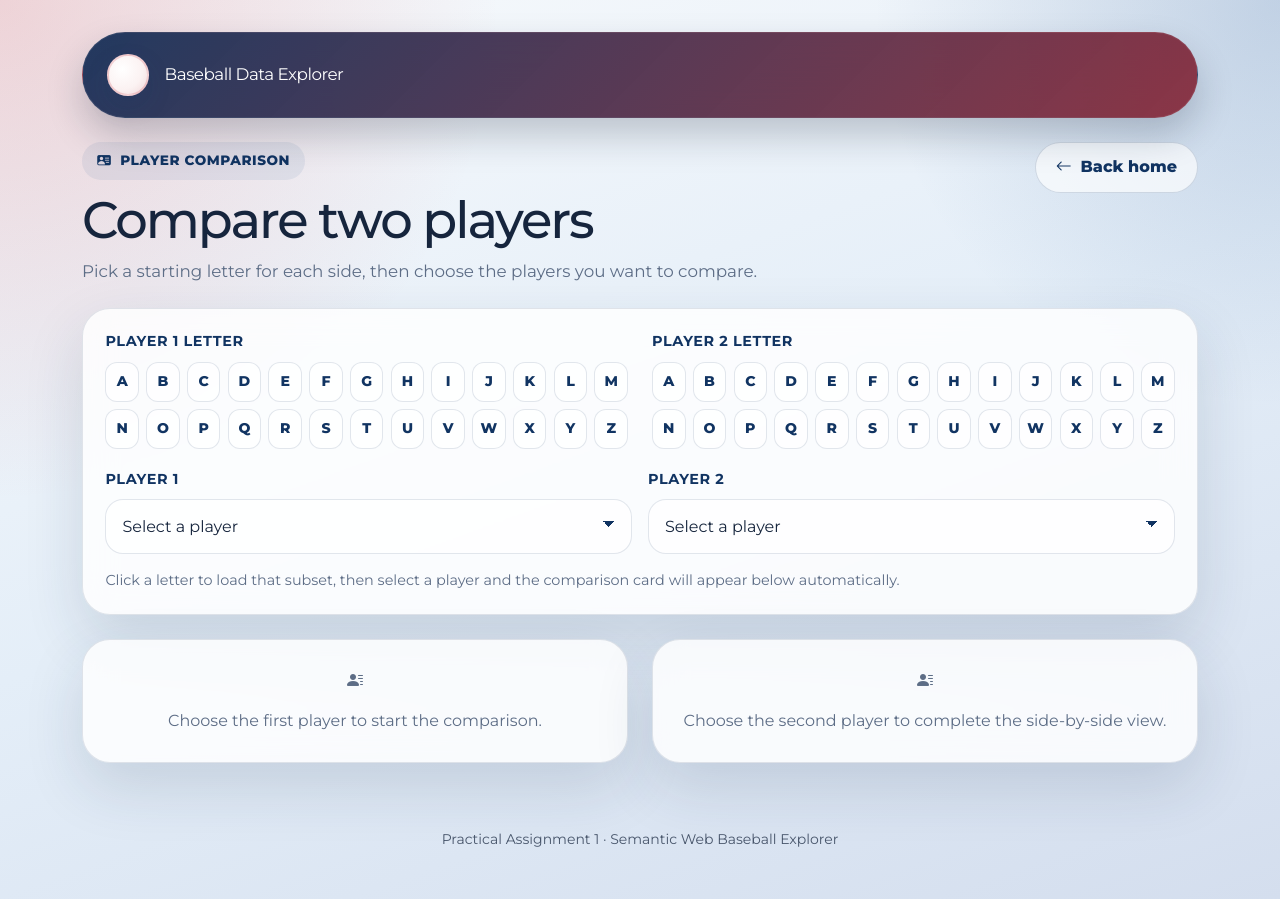
After one commit to davidpelicano0911/WS-1Project, a Django app: page /compare/ in a window 1280 px wide. The commit adds this page. Run offline with Django 5.2, Linux system fonts and the light colour scheme.

Commit message:
added compare page

```diff
--- a/webapp/baseball/sparql.py
+++ b/webapp/baseball/sparql.py
@@ -1,10 +1,131 @@
+from functools import lru_cache
+
 from SPARQLWrapper import SPARQLWrapper, JSON
 
 # URL do teu repositório no GraphDB
 ENDPOINT = "http://localhost:7200/repositories/baseball"
 
+def run_query(query):
+    sparql = SPARQLWrapper(ENDPOINT)
+    sparql.setQuery(query)
+    sparql.setReturnFormat(JSON)
+    results = sparql.query().convert()
+    return results["results"]["bindings"]
+
+@lru_cache(maxsize=32)
+def get_player_options_by_initial(initial):
+    initial = str(initial).strip().upper()
+    if len(initial) != 1 or not initial.isalpha():
+        return []
+
+    query = f"""
+    PREFIX bb: <http://baseball.ws.pt/>
+    PREFIX foaf: <http://xmlns.com/foaf/0.1/>
+
+    SELECT ?playerID ?name
+    WHERE {{
+        ?player a bb:Player ;
+                bb:playerID ?playerID ;
+                foaf:name ?name .
+        FILTER(STRSTARTS(UCASE(STR(?name)), "{initial}"))
+    }}
+    ORDER BY ?name ?playerID
+    """
+
+    results = run_query(query)
+    return [
+        {
+            "player_id": row["playerID"]["value"],
+            "name": row["name"]["value"],
+        }
+        for row in results
+    ]
+
+def escape_sparql_string(value):
+    return str(value).replace("\\", "\\\\").replace('"', '\\"')
+
+@lru_cache(maxsize=1024)
+def get_player_summary(player_id):
+    player_id = escape_sparql_string(player_id.strip())
+    if not player_id:
+        return None
+
+    query = f"""
+    PREFIX bb: <http://baseball.ws.pt/>
+    PREFIX foaf: <http://xmlns.com/foaf/0.1/>
+
+    SELECT ?name ?playerID ?birthYear ?birthCountry ?height ?weight ?awardsCount ?maxSalary ?careerHomeRuns ?careerRBI ?battingSeasons
+    WHERE {{
+        ?player a bb:Player ;
+                foaf:name ?name ;
+                bb:playerID ?playerID .
+        FILTER(?playerID = "{player_id}")
+
+        OPTIONAL {{ ?player bb:birthYear ?birthYear . }}
+        OPTIONAL {{ ?player bb:birthCountry ?birthCountry . }}
+        OPTIONAL {{ ?player bb:height ?height . }}
+        OPTIONAL {{ ?player bb:weight ?weight . }}
+
+        OPTIONAL {{
+            SELECT (COUNT(DISTINCT ?awardObj) AS ?awardsCount)
+            WHERE {{
+                ?player bb:playerID "{player_id}" ;
+                        bb:wonAward ?awardObj .
+            }}
+        }}
+
+        OPTIONAL {{
+            SELECT (MAX(?salaryValue) AS ?maxSalary)
+            WHERE {{
+                ?player bb:playerID "{player_id}" ;
+                        bb:hasSalary ?salaryObj .
+                ?salaryObj bb:salary ?salaryValue .
+            }}
+        }}
+
+        OPTIONAL {{
+            SELECT
+                (SUM(?homeRunsValue) AS ?careerHomeRuns)
+                (SUM(?rbiValue) AS ?careerRBI)
+                (COUNT(DISTINCT ?season) AS ?battingSeasons)
+            WHERE {{
+                ?player bb:playerID "{player_id}" ;
+                        bb:hasBatting ?battingObj .
+                OPTIONAL {{ ?battingObj bb:homeRuns ?homeRunsValue . }}
+                OPTIONAL {{ ?battingObj bb:RBI ?rbiValue . }}
+                OPTIONAL {{ ?battingObj bb:yearID ?season . }}
+            }}
+        }}
+    }}
+    LIMIT 1
+    """
+
+    results = run_query(query)
+    if not results:
+        return None
+
+    row = results[0]
+
+    def value_for(key, default="N/A"):
+        return row.get(key, {}).get("value", default)
+
+    return {
+        "name": value_for("name"),
+        "player_id": value_for("playerID"),
+        "birth_year": value_for("birthYear"),
+        "birth_country": value_for("birthCountry"),
+        "height": value_for("height"),
+        "weight": value_for("weight"),
+        "awards_count": value_for("awardsCount", "0"),
+        "max_salary": value_for("maxSalary", "0"),
+        "career_home_runs": value_for("careerHomeRuns", "0"),
+        "career_rbi": value_for("careerRBI", "0"),
+        "batting_seasons": value_for("battingSeasons", "0"),
+        "search_term": player_id,
+    }
+
+@lru_cache(maxsize=1)
 def get_top_salaries():
-    sparql = SPARQLWrapper(ENDPOINT)
     query = """
     PREFIX bb: <http://baseball.ws.pt/>
     PREFIX foaf: <http://xmlns.com/foaf/0.1/>
@@ -18,13 +139,10 @@ def get_top_salaries():
     ORDER BY DESC(?salary)
     LIMIT 10
     """
-    sparql.setQuery(query)
-    sparql.setReturnFormat(JSON)
-    results = sparql.query().convert()
-    return results["results"]["bindings"]
+    return run_query(query)
 
+@lru_cache(maxsize=1)
 def get_awards_list():
-    sparql = SPARQLWrapper(ENDPOINT)
     # Usamos os links completos para garantir que ele encontra os triplos
     query = """
     SELECT ?name ?award ?year
@@ -37,7 +155,4 @@ def get_awards_list():
     ORDER BY DESC(?year)
     LIMIT 25
     """
-    sparql.setQuery(query)
-    sparql.setReturnFormat(JSON)
-    results = sparql.query().convert()
-    return results["results"]["bindings"]
+    return run_query(query)
--- a/webapp/baseball/static/baseball/style.css
+++ b/webapp/baseball/static/baseball/style.css
@@ -220,6 +220,10 @@ a {
     margin-top: 1.75rem;
 }
 
+.button-row.compact {
+    margin-top: 0;
+}
+
 .btn-app {
     display: inline-flex;
     align-items: center;
@@ -262,6 +266,176 @@ a {
 
 .data-panel {
     padding: 1.35rem;
+}
+
+.form-panel {
+    padding: 1.4rem;
+}
+
+.form-label-app {
+    display: block;
+    margin-bottom: 0.55rem;
+    color: var(--accent-alt-strong);
+    font-size: 0.9rem;
+    font-weight: 700;
+    text-transform: uppercase;
+    letter-spacing: 0.04em;
+}
+
+.alphabet-picker {
+    display: grid;
+    grid-template-columns: repeat(13, minmax(0, 1fr));
+    gap: 0.45rem;
+}
+
+.alphabet-button {
+    min-height: 2.5rem;
+    padding: 0.45rem 0;
+    border: 1px solid rgba(17, 52, 98, 0.12);
+    border-radius: 12px;
+    background: rgba(255, 255, 255, 0.72);
+    color: var(--accent-alt-strong);
+    font-size: 0.88rem;
+    font-weight: 800;
+    transition: transform 0.18s ease, border-color 0.18s ease, background 0.18s ease, box-shadow 0.18s ease;
+}
+
+.alphabet-button:hover {
+    transform: translateY(-1px);
+    border-color: rgba(29, 79, 145, 0.28);
+    background: rgba(255, 255, 255, 0.92);
+    box-shadow: 0 10px 18px rgba(17, 52, 98, 0.08);
+}
+
+.alphabet-button.active {
+    color: #fff7f8;
+    border-color: rgba(143, 33, 52, 0.26);
+    background: linear-gradient(135deg, var(--accent), var(--accent-strong));
+    box-shadow: 0 12px 20px rgba(198, 56, 69, 0.18);
+}
+
+.input-app {
+    width: 100%;
+    min-height: 3.2rem;
+    padding: 0.9rem 1rem;
+    border-radius: 18px;
+    border: 1px solid rgba(17, 52, 98, 0.12);
+    background: rgba(255, 255, 255, 0.72);
+    color: var(--text-main);
+    outline: none;
+    transition: border-color 0.2s ease, box-shadow 0.2s ease, background 0.2s ease;
+}
+
+.input-app:focus {
+    border-color: rgba(29, 79, 145, 0.4);
+    background: rgba(255, 255, 255, 0.92);
+    box-shadow: 0 0 0 4px rgba(29, 79, 145, 0.08);
+}
+
+.select-app {
+    appearance: none;
+    background-image:
+        linear-gradient(45deg, transparent 50%, var(--accent-alt-strong) 50%),
+        linear-gradient(135deg, var(--accent-alt-strong) 50%, transparent 50%);
+    background-position:
+        calc(100% - 22px) calc(50% - 3px),
+        calc(100% - 16px) calc(50% - 3px);
+    background-size: 6px 6px, 6px 6px;
+    background-repeat: no-repeat;
+    padding-right: 3rem;
+}
+
+.hint-app {
+    color: var(--text-muted);
+    font-size: 0.9rem;
+}
+
+.compare-grid {
+    display: grid;
+    grid-template-columns: repeat(2, minmax(0, 1fr));
+    gap: 1.5rem;
+}
+
+.compare-card {
+    height: 100%;
+    padding: 1.6rem;
+}
+
+.compare-card-header {
+    display: flex;
+    align-items: flex-start;
+    justify-content: space-between;
+    gap: 1rem;
+    margin-bottom: 1.2rem;
+}
+
+.compare-player-name {
+    margin: 0.25rem 0 0;
+    font-family: "Montserrat", sans-serif;
+    font-size: 1.8rem;
+    font-weight: 800;
+    letter-spacing: -0.04em;
+}
+
+.compare-meta {
+    display: inline-flex;
+    align-items: center;
+    gap: 0.45rem;
+    padding: 0.42rem 0.8rem;
+    border-radius: 999px;
+    background: var(--accent-soft);
+    color: var(--accent-strong);
+    font-size: 0.86rem;
+    font-weight: 700;
+}
+
+.stat-grid {
+    display: grid;
+    grid-template-columns: repeat(2, minmax(0, 1fr));
+    gap: 0.9rem;
+}
+
+.stat-tile {
+    padding: 1rem;
+    border-radius: var(--radius-md);
+    background: var(--surface-strong);
+    border: 1px solid rgba(17, 52, 98, 0.08);
+}
+
+.stat-label {
+    display: block;
+    color: var(--text-muted);
+    font-size: 0.82rem;
+    font-weight: 700;
+    text-transform: uppercase;
+    letter-spacing: 0.04em;
+    margin-bottom: 0.45rem;
+}
+
+.stat-value {
+    display: block;
+    color: var(--text-main);
+    font-size: 1.15rem;
+    font-weight: 800;
+}
+
+.empty-compare {
+    height: 100%;
+    padding: 1.8rem;
+    display: flex;
+    align-items: center;
+    justify-content: center;
+    text-align: center;
+    color: var(--text-muted);
+}
+
+.notice-app {
+    margin-top: 1rem;
+    padding: 0.95rem 1rem;
+    border-radius: 16px;
+    background: rgba(198, 56, 69, 0.08);
+    color: var(--accent-strong);
+    border: 1px solid rgba(198, 56, 69, 0.12);
 }
 
 .table-app {
@@ -350,9 +524,19 @@ a {
         grid-template-columns: 1fr;
     }
 
+    .compare-grid,
+    .stat-grid {
+        grid-template-columns: 1fr;
+    }
+
+    .alphabet-picker {
+        grid-template-columns: repeat(6, minmax(0, 1fr));
+    }
+
     .hero-panel,
     .feature-card,
-    .data-panel {
+    .data-panel,
+    .compare-card {
         border-radius: 24px;
     }
 }
--- a/webapp/baseball/urls.py
+++ b/webapp/baseball/urls.py
@@ -7,4 +7,5 @@ urlpatterns = [
     # Rota para a página de prémios que planeámos
     path('awards/', views.awards_view, name='awards_list'),
     path('salaries/', views.salaries_view, name='salaries_list'),
+    path('compare/', views.compare_players_view, name='compare_players'),
 ]
--- a/webapp/baseball/views.py
+++ b/webapp/baseball/views.py
@@ -1,5 +1,5 @@
 from django.shortcuts import render
-from .sparql import get_top_salaries, get_awards_list
+from .sparql import get_top_salaries, get_awards_list, get_player_summary, get_player_options_by_initial
 
 def home(request):
     return render(request, 'index.html')
@@ -12,3 +12,31 @@ def awards_view(request):
 def salaries_view(request):
     salaries = get_top_salaries()
     return render(request, 'salaries.html', {'salaries': salaries})
+
+def compare_players_view(request):
+    letters = [chr(code) for code in range(ord('A'), ord('Z') + 1)]
+    player1_letter = request.GET.get('player1_letter', '').strip().upper()
+    player2_letter = request.GET.get('player2_letter', '').strip().upper()
+    player1_term = request.GET.get('player1', '').strip()
+    player2_term = request.GET.get('player2', '').strip()
+    player1_options = get_player_options_by_initial(player1_letter) if player1_letter in letters else []
+    player2_options = get_player_options_by_initial(player2_letter) if player2_letter in letters else []
+
+    player1 = get_player_summary(player1_term) if player1_term else None
+    player2 = get_player_summary(player2_term) if player2_term else None
+
+    context = {
+        'letters': letters,
+        'player1_letter': player1_letter,
+        'player2_letter': player2_letter,
+        'player1': player1,
+        'player2': player2,
+        'player1_term': player1_term,
+        'player2_term': player2_term,
+        'player1_options': player1_options,
+        'player2_options': player2_options,
+        'submitted': bool(player1_term or player2_term),
+        'player1_missing': bool(player1_term and not player1),
+        'player2_missing': bool(player2_term and not player2),
+    }
+    return render(request, 'compare.html', context)
--- a/webapp/templates/base.html
+++ b/webapp/templates/base.html
@@ -33,5 +33,6 @@
             </footer>
         </div>
     </div>
+    {% block extra_scripts %}{% endblock %}
 </body>
 </html>
--- /dev/null
+++ b/webapp/templates/compare.html
@@ -0,0 +1,260 @@
+{% extends "base.html" %}
+
+{% block title %}Compare Players · Baseball Data Explorer{% endblock %}
+
+{% block content %}
+<section class="page-header">
+    <div>
+        <span class="eyebrow">
+            <i class="bi bi-person-vcard-fill"></i>
+            Player comparison
+        </span>
+        <h1 class="page-title">Compare two players</h1>
+        <p class="section-copy mb-0">
+            Pick a starting letter for each side, then choose the players you want to compare.
+        </p>
+    </div>
+
+    <a href="{% url 'home' %}" class="btn-app btn-secondary-app">
+        <i class="bi bi-arrow-left"></i>
+        Back home
+    </a>
+</section>
+
+<section class="data-panel form-panel mb-4">
+    <form method="get" id="compare-form">
+        <input type="hidden" name="player1_letter" id="player1-letter-input" value="{{ player1_letter }}">
+        <input type="hidden" name="player2_letter" id="player2-letter-input" value="{{ player2_letter }}">
+
+        <div class="row g-4">
+            <div class="col-lg-6">
+                <label class="form-label-app">Player 1 letter</label>
+                <div class="alphabet-picker">
+                    {% for letter in letters %}
+                    <button
+                        type="button"
+                        data-target="player1-letter-input"
+                        data-value="{{ letter }}"
+                        class="alphabet-button{% if player1_letter == letter %} active{% endif %}"
+                    >
+                        {{ letter }}
+                    </button>
+                    {% endfor %}
+                </div>
+            </div>
+            <div class="col-lg-6">
+                <label class="form-label-app">Player 2 letter</label>
+                <div class="alphabet-picker">
+                    {% for letter in letters %}
+                    <button
+                        type="button"
+                        data-target="player2-letter-input"
+                        data-value="{{ letter }}"
+                        class="alphabet-button{% if player2_letter == letter %} active{% endif %}"
+                    >
+                        {{ letter }}
+                    </button>
+                    {% endfor %}
+                </div>
+            </div>
+        </div>
+
+        <div class="row g-3 align-items-end mt-1">
+            <div class="col-md-6">
+                <label for="player1" class="form-label-app">Player 1</label>
+                <select
+                    id="player1"
+                    name="player1"
+                    class="input-app select-app auto-submit-select"
+                >
+                    <option value="">Select a player</option>
+                    {% for option in player1_options %}
+                    <option value="{{ option.player_id }}" {% if player1_term == option.player_id %}selected{% endif %}>
+                        {{ option.name }} ({{ option.player_id }})
+                    </option>
+                    {% endfor %}
+                </select>
+            </div>
+            <div class="col-md-6">
+                <label for="player2" class="form-label-app">Player 2</label>
+                <select
+                    id="player2"
+                    name="player2"
+                    class="input-app select-app auto-submit-select"
+                >
+                    <option value="">Select a player</option>
+                    {% for option in player2_options %}
+                    <option value="{{ option.player_id }}" {% if player2_term == option.player_id %}selected{% endif %}>
+                        {{ option.name }} ({{ option.player_id }})
+                    </option>
+                    {% endfor %}
+                </select>
+            </div>
+        </div>
+
+    </form>
+
+    <p class="hint-app mt-3 mb-0">
+        Click a letter to load that subset, then select a player and the comparison card will appear below automatically.
+    </p>
+
+    {% if player1_missing or player2_missing %}
+    <div class="notice-app">
+        {% if player1_missing %}
+        No player matched "{{ player1_term }}".
+        {% endif %}
+        {% if player1_missing and player2_missing %} {% endif %}
+        {% if player2_missing %}
+        No player matched "{{ player2_term }}".
+        {% endif %}
+    </div>
+    {% endif %}
+</section>
+
+<section class="compare-grid">
+    {% if player1 %}
+    <article class="feature-card compare-card">
+        <div class="compare-card-header">
+            <div>
+                <span class="eyebrow">
+                    <i class="bi bi-person-fill"></i>
+                    Player 1
+                </span>
+                <h2 class="compare-player-name">{{ player1.name }}</h2>
+            </div>
+            <span class="compare-meta">{{ player1.player_id }}</span>
+        </div>
+
+        <div class="stat-grid">
+            <div class="stat-tile">
+                <span class="stat-label">Birth year</span>
+                <span class="stat-value">{{ player1.birth_year }}</span>
+            </div>
+            <div class="stat-tile">
+                <span class="stat-label">Birth country</span>
+                <span class="stat-value">{{ player1.birth_country }}</span>
+            </div>
+            <div class="stat-tile">
+                <span class="stat-label">Height</span>
+                <span class="stat-value">{{ player1.height }}</span>
+            </div>
+            <div class="stat-tile">
+                <span class="stat-label">Weight</span>
+                <span class="stat-value">{{ player1.weight }}</span>
+            </div>
+            <div class="stat-tile">
+                <span class="stat-label">Awards</span>
+                <span class="stat-value">{{ player1.awards_count }}</span>
+            </div>
+            <div class="stat-tile">
+                <span class="stat-label">Peak salary</span>
+                <span class="stat-value">${{ player1.max_salary }}</span>
+            </div>
+            <div class="stat-tile">
+                <span class="stat-label">Career home runs</span>
+                <span class="stat-value">{{ player1.career_home_runs }}</span>
+            </div>
+            <div class="stat-tile">
+                <span class="stat-label">Career RBI</span>
+                <span class="stat-value">{{ player1.career_rbi }}</span>
+            </div>
+            <div class="stat-tile">
+                <span class="stat-label">Batting seasons</span>
+                <span class="stat-value">{{ player1.batting_seasons }}</span>
+            </div>
+        </div>
+    </article>
+    {% else %}
+    <article class="feature-card compare-card empty-compare">
+        <div>
+            <i class="bi bi-person-lines-fill"></i>
+            <p class="mt-3 mb-0">Choose the first player to start the comparison.</p>
+        </div>
+    </article>
+    {% endif %}
+
+    {% if player2 %}
+    <article class="feature-card compare-card">
+        <div class="compare-card-header">
+            <div>
+                <span class="eyebrow">
+                    <i class="bi bi-person-fill"></i>
+                    Player 2
+                </span>
+                <h2 class="compare-player-name">{{ player2.name }}</h2>
+            </div>
+            <span class="compare-meta">{{ player2.player_id }}</span>
+        </div>
+
+        <div class="stat-grid">
+            <div class="stat-tile">
+                <span class="stat-label">Birth year</span>
+                <span class="stat-value">{{ player2.birth_year }}</span>
+            </div>
+            <div class="stat-tile">
+                <span class="stat-label">Birth country</span>
+                <span class="stat-value">{{ player2.birth_country }}</span>
+            </div>
+            <div class="stat-tile">
+                <span class="stat-label">Height</span>
+                <span class="stat-value">{{ player2.height }}</span>
+            </div>
+            <div class="stat-tile">
+                <span class="stat-label">Weight</span>
+                <span class="stat-value">{{ player2.weight }}</span>
+            </div>
+            <div class="stat-tile">
+                <span class="stat-label">Awards</span>
+                <span class="stat-value">{{ player2.awards_count }}</span>
+            </div>
+            <div class="stat-tile">
+                <span class="stat-label">Peak salary</span>
+                <span class="stat-value">${{ player2.max_salary }}</span>
+            </div>
+            <div class="stat-tile">
+                <span class="stat-label">Career home runs</span>
+                <span class="stat-value">{{ player2.career_home_runs }}</span>
+            </div>
+            <div class="stat-tile">
+                <span class="stat-label">Career RBI</span>
+                <span class="stat-value">{{ player2.career_rbi }}</span>
+            </div>
+            <div class="stat-tile">
+                <span class="stat-label">Batting seasons</span>
+                <span class="stat-value">{{ player2.batting_seasons }}</span>
+            </div>
+        </div>
+    </article>
+    {% else %}
+    <article class="feature-card compare-card empty-compare">
+        <div>
+            <i class="bi bi-person-lines-fill"></i>
+            <p class="mt-3 mb-0">Choose the second player to complete the side-by-side view.</p>
+        </div>
+    </article>
+    {% endif %}
+</section>
+{% endblock %}
+
+{% block extra_scripts %}
+<script>
+    const compareForm = document.getElementById('compare-form');
+
+    document.querySelectorAll('.alphabet-button').forEach((button) => {
+        button.addEventListener('click', () => {
+            const target = document.getElementById(button.dataset.target);
+            if (!target) {
+                return;
+            }
+            target.value = button.dataset.value;
+            compareForm.submit();
+        });
+    });
+
+    document.querySelectorAll('.auto-submit-select').forEach((select) => {
+        select.addEventListener('change', () => {
+            compareForm.submit();
+        });
+    });
+</script>
+{% endblock %}
```
Also changed, not shown: webapp/templates/index.html (+17 -2 lines).
